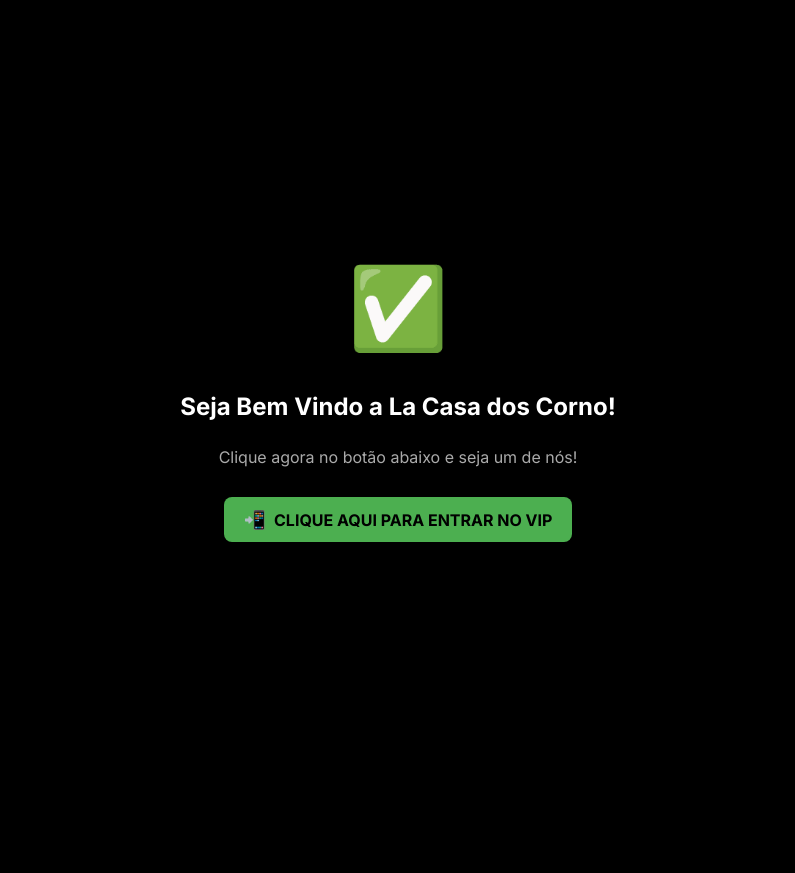
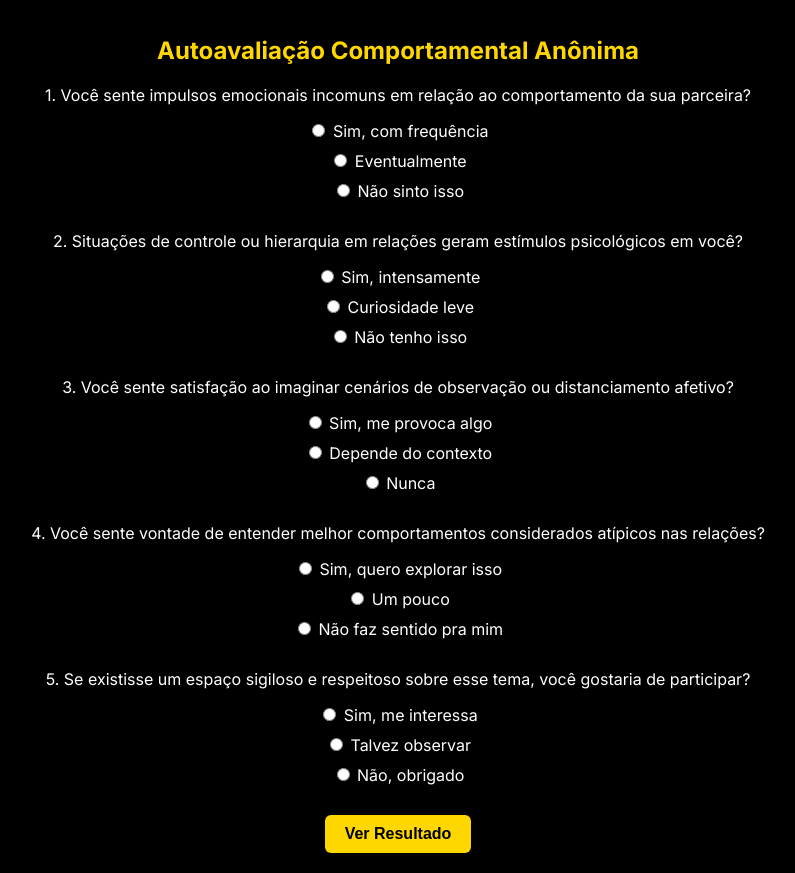
Before and after one commit to eucesarprado/site-corno-pressel, a plain HTML site: page index.html in a window 1280 px wide. Shown: the whole page, without its empty margins (242-1037 px from the left). Before the commit the page ends 800 px from the top, so only its background shows below. Drawn offline with Linux system fonts and the light colour scheme.

Commit message:
Update index.html

```diff
--- a/index.html
+++ b/index.html
@@ -1,6 +1,17 @@
 <!DOCTYPE html>
 <html lang="pt-BR">
 <head>
+  <meta charset="UTF-8">
+  <meta name="viewport" content="width=device-width, initial-scale=1.0">
+  <title>Autoavaliação Emocional</title>
+  <link href="https://fonts.googleapis.com/css2?family=Inter:wght@400;700&display=swap" rel="stylesheet">
+  <script
+    src="https://cdn.utmify.com.br/scripts/utms/latest.js"
+    data-utmify-prevent-xcod-sck
+    data-utmify-prevent-subids
+    async
+    defer
+  ></script>
   <!-- Meta Pixel Code -->
   <script>
     !function(f,b,e,v,n,t,s)
@@ -11,70 +22,115 @@
     t.src=v;s=b.getElementsByTagName(e)[0];
     s.parentNode.insertBefore(t,s)}(window, document,'script',
     'https://connect.facebook.net/en_US/fbevents.js');
-  fbq('init', '770744908951666'); // ID DO PIXEL AQUI, ANIMAL
+    fbq('init', '770744908951666');
     fbq('track', 'PageView');
   </script>
   <noscript>
     <img height="1" width="1" style="display:none"
     src="https://www.facebook.com/tr?id=770744908951666&ev=PageView&noscript=1"/>
   </noscript>
-  <meta charset="UTF-8">
-  <meta name="viewport" content="width=device-width, initial-scale=1.0">
-  <title>La Casa dos Corno</title>
-  <link href="https://fonts.googleapis.com/css2?family=Inter:wght@400;700&display=swap" rel="stylesheet">
   <style>
     body {
       margin: 0;
-      padding: 0;
+      padding: 20px;
       font-family: 'Inter', sans-serif;
       background-color: #000;
       color: #fff;
-      display: flex;
-      flex-direction: column;
-      justify-content: center;
-      align-items: center;
-      height: 100vh;
       text-align: center;
     }
-    .icon {
-      font-size: 80px;
-      color: #4FC3F7;
+    .question {
+      margin-bottom: 30px;
+    }
+    h1 {
+      color: #FFD700;
+      font-size: 24px;
       margin-bottom: 20px;
     }
-    h1 {
-      font-size: 24px;
-      margin-bottom: 10px;
+    label {
+      display: block;
+      margin: 10px 0;
     }
-    p {
+    button {
+      background-color: #FFD700;
+      color: #000;
+      font-weight: bold;
+      padding: 10px 20px;
+      border: none;
+      border-radius: 6px;
+      cursor: pointer;
       font-size: 16px;
-      color: #aaa;
-      margin-bottom: 30px;
     }
-    a.btn {
-      background-color: #4CAF50;
-      padding: 12px 20px;
-      color: #000;
-      border-radius: 8px;
-      text-decoration: none;
-      font-weight: bold;
-      display: inline-flex;
-      align-items: center;
-      gap: 8px;
+    .hidden {
+      display: none;
     }
-    a.btn:hover {
-      background-color: #45a049;
+    .result {
+      margin-top: 30px;
     }
-    .tg-icon {
-      font-size: 18px;
+    .utm-data {
+      margin-top: 20px;
+      font-size: 13px;
+      color: #0f0;
     }
   </style>
 </head>
 <body>
-  <div class="icon">✅</div>
-  <h1>Seja Bem Vindo a La Casa dos Corno!</h1>
-  <p>Clique agora no botão abaixo e seja um de nós!</p>
-  <a class="btn" href="https://t.me/lacasadoscornosvip" target="_blank">
-    <span class="tg-icon">📲</span> CLIQUE AQUI PARA ENTRAR NO VIP
+  <h1>Autoavaliação Comportamental Anônima</h1>
+  <form id="quizForm">
+    <div class="question">
+      <p>1. Você sente impulsos emocionais incomuns em relação ao comportamento da sua parceira?</p>
+      <label><input type="radio" name="q1"> Sim, com frequência</label>
+      <label><input type="radio" name="q1"> Eventualmente</label>
+      <label><input type="radio" name="q1"> Não sinto isso</label>
+    </div>
+    <div class="question">
+      <p>2. Situações de controle ou hierarquia em relações geram estímulos psicológicos em você?</p>
+      <label><input type="radio" name="q2"> Sim, intensamente</label>
+      <label><input type="radio" name="q2"> Curiosidade leve</label>
+      <label><input type="radio" name="q2"> Não tenho isso</label>
+    </div>
+    <div class="question">
+      <p>3. Você sente satisfação ao imaginar cenários de observação ou distanciamento afetivo?</p>
+      <label><input type="radio" name="q3"> Sim, me provoca algo</label>
+      <label><input type="radio" name="q3"> Depende do contexto</label>
+      <label><input type="radio" name="q3"> Nunca</label>
+    </div>
+    <div class="question">
+      <p>4. Você sente vontade de entender melhor comportamentos considerados atípicos nas relações?</p>
+      <label><input type="radio" name="q4"> Sim, quero explorar isso</label>
+      <label><input type="radio" name="q4"> Um pouco</label>
+      <label><input type="radio" name="q4"> Não faz sentido pra mim</label>
+    </div>
+    <div class="question">
+      <p>5. Se existisse um espaço sigiloso e respeitoso sobre esse tema, você gostaria de participar?</p>
+      <label><input type="radio" name="q5"> Sim, me interessa</label>
+      <label><input type="radio" name="q5"> Talvez observar</label>
+      <label><input type="radio" name="q5"> Não, obrigado</label>
+    </div>
+    <button type="submit">Ver Resultado</button>
+  </form>
+  <div id="result" class="result hidden">
+    <p>🧠 Seu perfil mostra traços comportamentais que indicam um padrão de sensibilidade emocional ampliada.</p>
+    <p>Existe um grupo restrito que debate essas questões com anonimato e respeito total. A entrada é gratuita.</p>
+    <a href="https://t.me/seu_grupo_vip" target="_blank">
+      <button>Entrar na Comunidade Privada</button>
     </a>
+    <div class="utm-data" id="utmInfo"></div>
+  </div>
+
+  <script>
+    document.getElementById('quizForm').addEventListener('submit', function(e) {
+      e.preventDefault();
+      this.classList.add('hidden');
+      document.getElementById('result').classList.remove('hidden');
+    });
+
+    const params = new URLSearchParams(window.location.search);
+    let utmText = '';
+    params.forEach((value, key) => {
+      utmText += `${key}: ${value}\n`;
+    });
+    document.getElementById('utmInfo').innerText = utmText || '';
+    console.log('🔍 UTMFY TRACKING:', Object.fromEntries(params));
+  </script>
 </body>
 </html>
```
Lines whose indentation alone changed are shown as unchanged.
